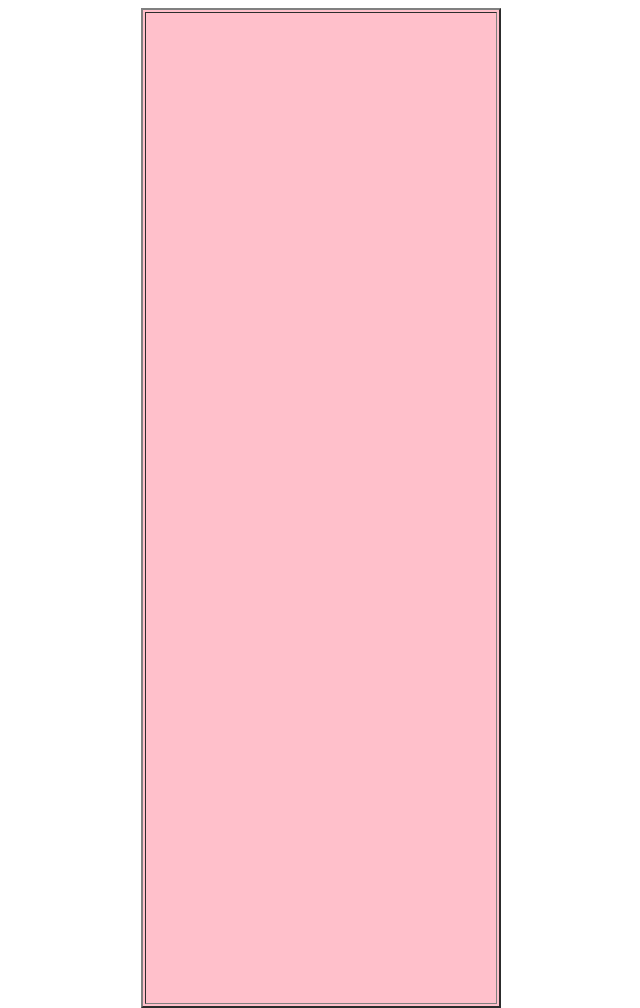
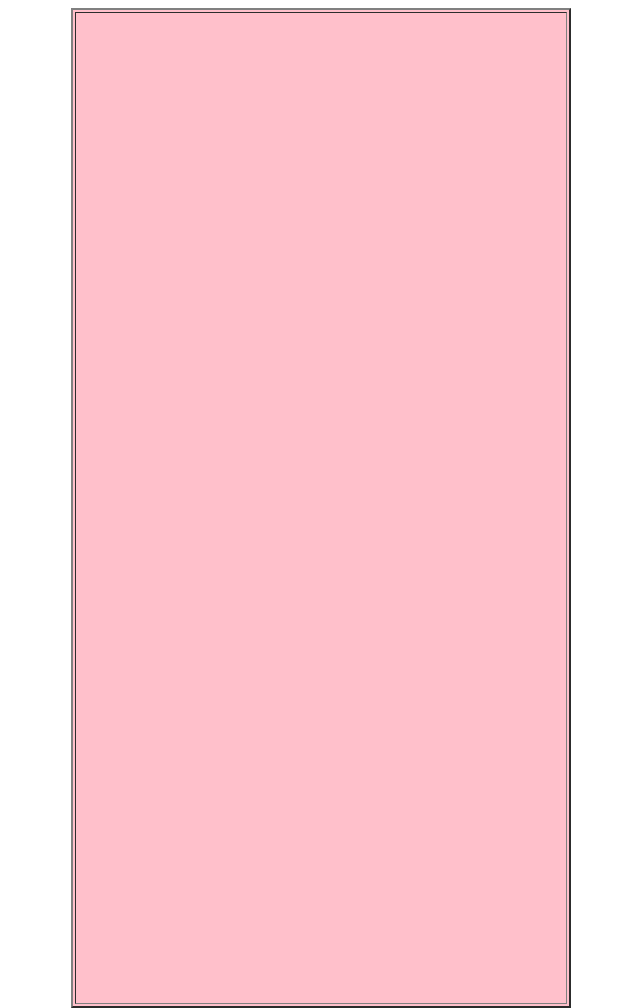
Before and after one commit to aliraffay/fgufg, a plain HTML site: page index.html in a window 1280 px wide. Shown: the whole page, without its empty margins (319-959 px from the left). Drawn offline with Linux system fonts and the light colour scheme.

Commit message:
Update index.html

```diff
--- a/index.html
+++ b/index.html
@@ -1 +1 @@
-<table align=center border=2 width=360 height=1000 bgcolor=pink><tr><td></td></tr></table>
+<table align=center border=2 width=500 height=1000 bgcolor=pink><tr><td></td></tr></table>
```
